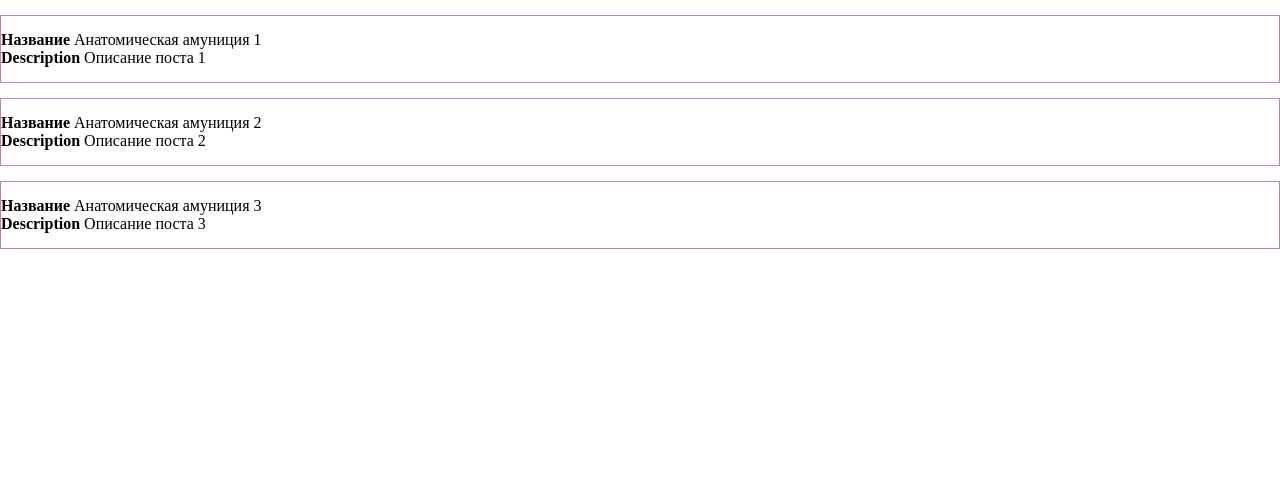
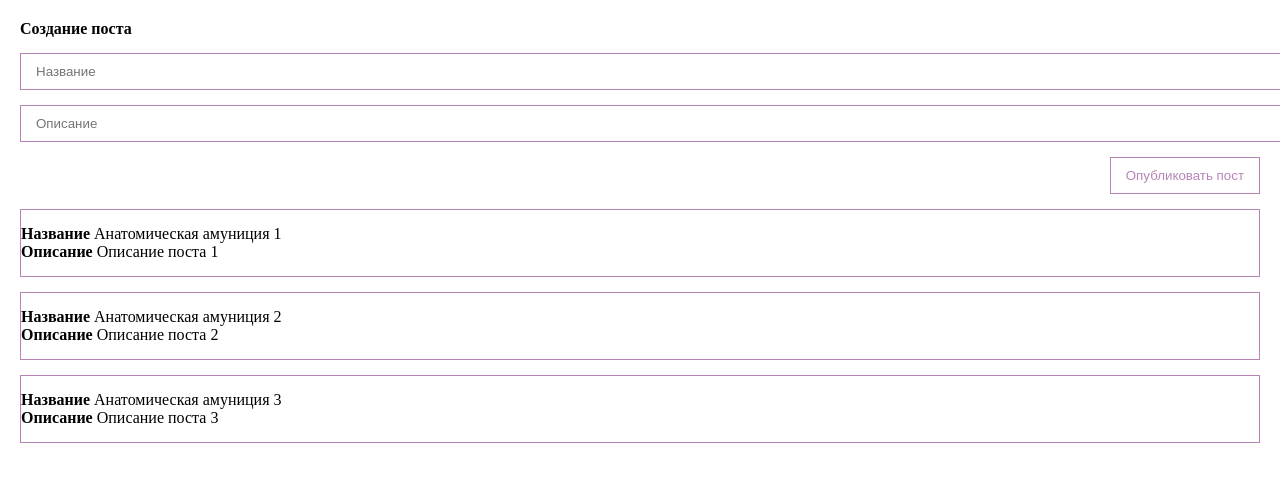
Before and after one commit to ZWEIGST/post_app, a Vue app: page / in a window 1280 px wide. Shown: the top 482 px of the page. Built offline with nearby package versions, Linux system fonts and the light colour scheme.

Commit message:
add the form for new users posts

```diff
--- a/src/App.vue
+++ b/src/App.vue
@@ -1,8 +1,24 @@
 <template>
-  <div>
-    <div class="post" v-for="post in posts">
+  <div class="app">
+    <form  @submit.prevent>
+      <h4>Создание поста</h4>
+      <input
+      v-bind:value="title"
+      @input="inputTitle"
+      class="input"
+      type="text"
+      placeholder="Название">
+      <input
+      v-bind:value="body"
+      @input="body = $event.target.value"
+      class="input"
+      type="text"
+      placeholder="Описание">
+      <button class="btn" @click="createPost">Опубликовать пост</button>
+    </form>
+    <div class="post" v-for="post in posts" :key="post.id">
       <div><strong>Название</strong> {{ post.title }}</div>
-      <div><strong>Description</strong> {{ post.body }}</div>
+      <div><strong>Описание</strong> {{ post.body }}</div>
     </div>
   </div>
 </template>
@@ -14,12 +30,26 @@ export default {
         {id: 1, title: 'Анатомическая амуниция 1', body: 'Описание поста 1'},
         {id: 2, title: 'Анатомическая амуниция 2', body: 'Описание поста 2'},
         {id: 3, title: 'Анатомическая амуниция 3', body: 'Описание поста 3'},
-      ]
+      ],
+      title: '',
+      body: '',
     }
   },
   methods: {
-
-  }
+   createPost() {
+     const newPost = {
+      id: Date.now(),
+      title: this.title,
+      body: this.body,
+     }
+     this.posts.push(newPost);
+     this.title = '';
+     this.body = '';
+   },
+   inputTitle(event) {
+     this.title = event.target.value;
+   }
+  },
 }
 </script>
 <style>
@@ -28,10 +58,30 @@ export default {
   padding: 0;
   border-sizing: border-box;
 }
-
+.app {
+  padding: 20px;
+}
+form {
+  display: flex;
+  flex-direction: column;
+}
+.btn {
+  margin-top: 15px;
+  align-self: flex-end;
+  padding: 10px 15px;
+  background: none;
+  color:rgb(184, 132, 184);
+  border: 1px solid rgb(184, 132, 184);
+}
 .post {
   padding: 15px 0px 15px 0px;
   border: 1px solid rgb(184, 132, 184);
   margin-top: 15px;
 }
+.input {
+  width: 100%;
+  border: 1px solid rgb(184, 132, 184);
+  padding: 10px 15px;
+  margin-top: 15px;
+}
 </style>
```
Also changed, not shown: src/Components/postForm.vue (added), src/Components/postList.vue (added).
